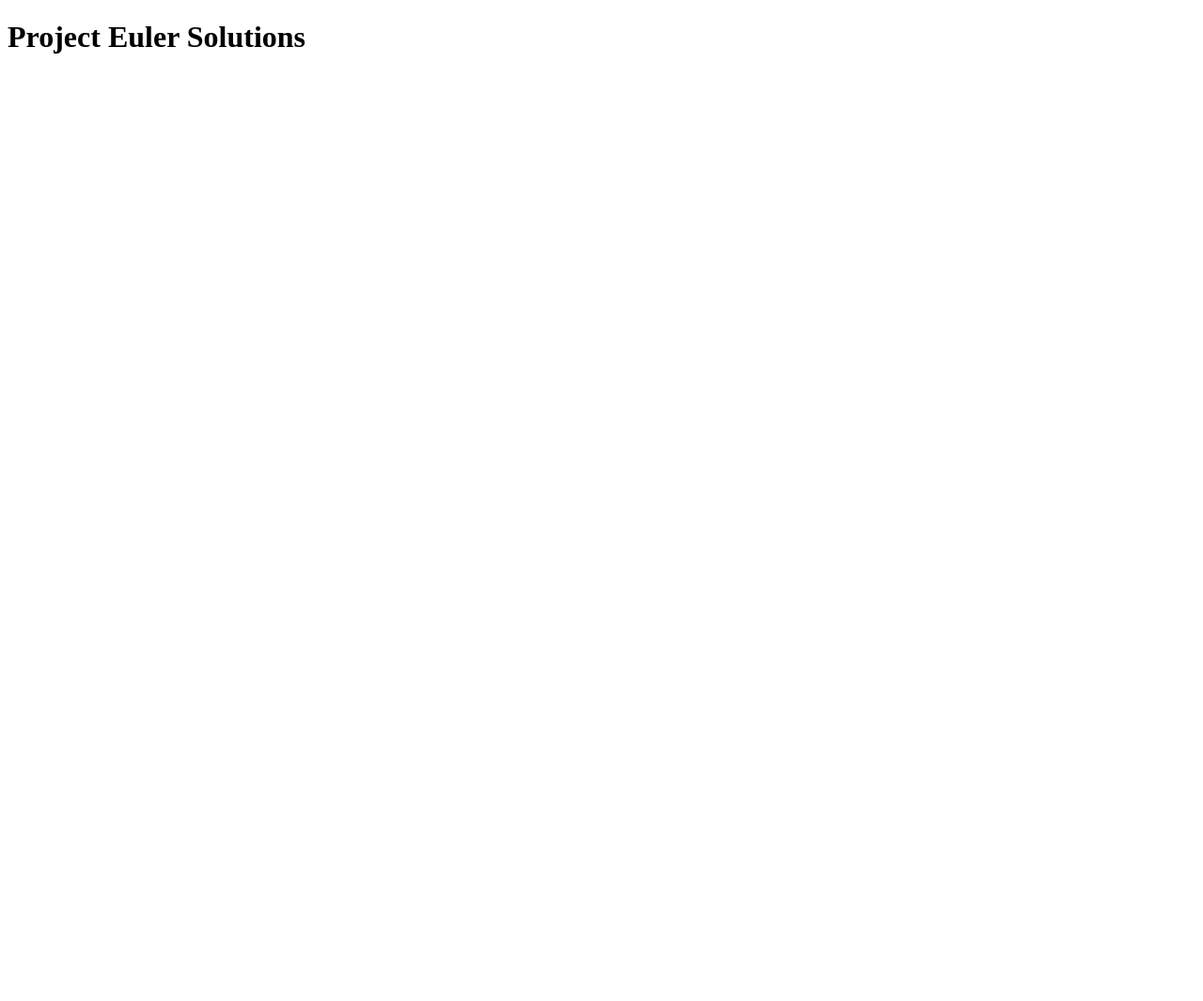
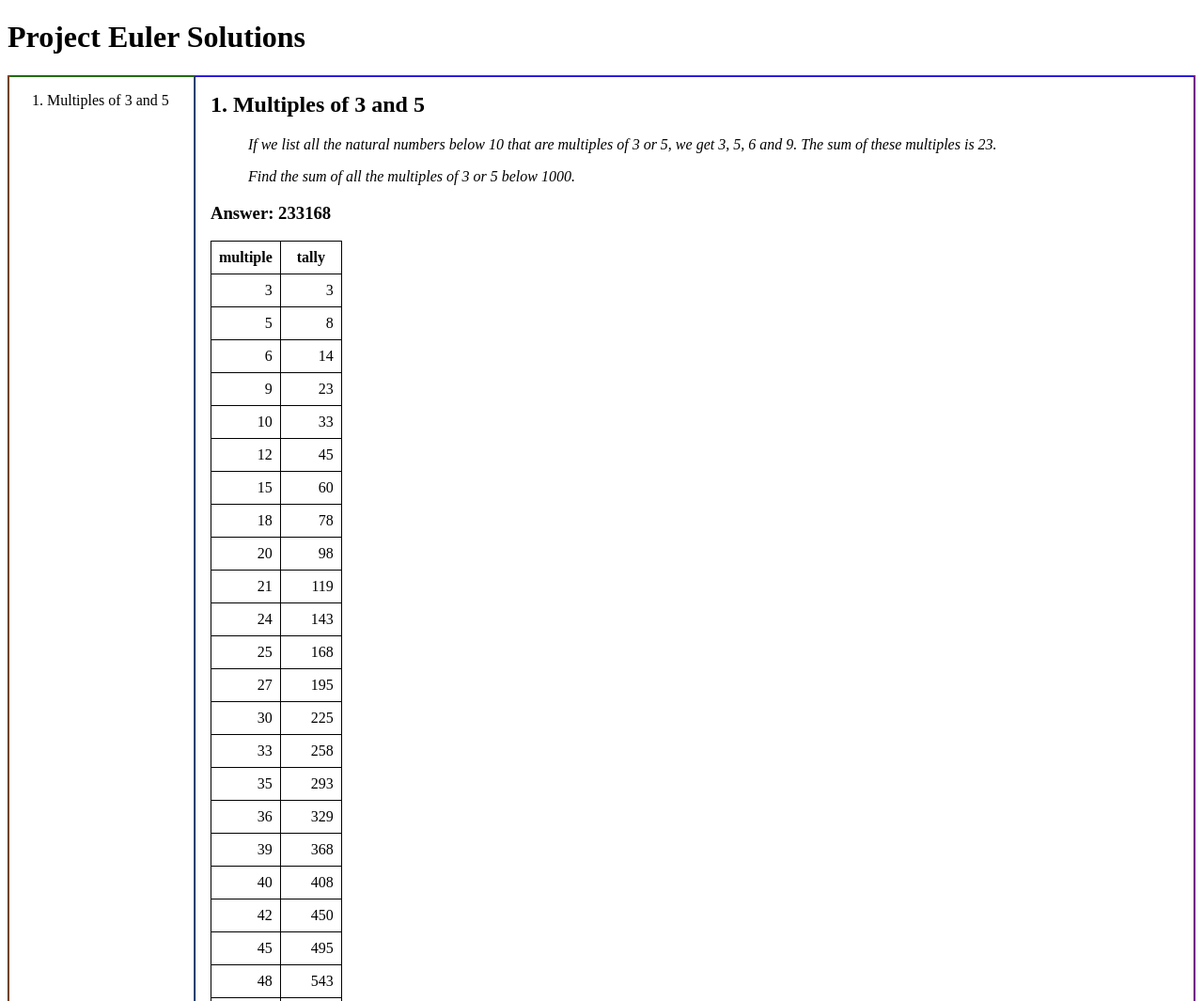
Before and after one commit to jeffs/js-euler, a website with bundled scripts: page index.html in a window 1280 px wide. Shown: the top 1065 px of the page at 94% size. Before the commit the page ends 800 px from the top, so only its background shows below. Built offline with nearby package versions, Linux system fonts and the light colour scheme.

Commit message:
Lay out title, nav, and problem areas

```diff
--- /dev/null
+++ b/create.js
@@ -0,0 +1,11 @@
+export function createStyled(tagName, classNames, ...children) {
+  const elem = document.createElement(tagName);
+  elem.classList.add(...classNames);
+  elem.append(...children);
+  return elem;
+}
+export function create(tagName, ...children) {
+  const elem = document.createElement(tagName);
+  elem.append(...children);
+  return elem;
+}
--- a/index.html
+++ b/index.html
@@ -4,8 +4,15 @@
     <meta charset="UTF-8">
     <title>Project Euler Problem 1 Solution</title>
     <script src="main.js" type="module"></script>
+    <link href="style.css" rel="stylesheet">
 </head>
 <body>
     <h1>Project Euler Solutions</h1>
+    <section class="main">
+        <nav class="contents__nav">
+            <ol class="contents__list" id="contents__list"></ol>
+        </nav>
+        <article class="problem" id="problem"></article>
+    </section>
 </body>
 </html>
--- a/main.js
+++ b/main.js
@@ -1,5 +1,48 @@
+import { create, createStyled } from './create.js';
+import problem1 from './problem1.js';
+
+const problems = [
+  problem1(),
+];
+
+const getPane = function () {
+  const panes = new Array(problems.length);
+  return function (index) {
+    if (!panes[index]) {
+      const problem = problems[index];
+      const title = createStyled(
+        'h2',
+        ['problem__title'],
+        `${index + 1}. ${problem.title}`);
+      const paragraphs = problem.paragraphs.map(s => create('p', s));
+      const description = createStyled(
+        'blockquote',
+        ['problem__description'],
+        ...paragraphs);
+      const elem = problem.render();
+      panes[index] = create('div', title, description, elem);
+    }
+    return panes[index];
+  };
+}();
+
+function selectProblem(index) {
+  const pane = getPane(index);
+  const space = document.getElementById('problem');
+  if (space.firstChild) space.firstChild.remove();
+  space.append(pane);
+}
+
 function main() {
-  console.log('Hello, Euler');
+  const contents = document.getElementById('contents__list');
+  contents.append(...problems.map((problem, index) => {
+    const li = create('li', problem.title);
+    li.addEventListener('click', () => {
+      selectProblem(index);
+    });
+    return li;
+  }));
+  selectProblem(0);
 }
 
 main();
--- /dev/null
+++ b/problem1.js
@@ -0,0 +1,51 @@
+import { create, createStyled } from './create.js';
+
+function renderTableHead() {
+  return create(
+    'thead',
+    create('tr', create('th', 'multiple'), create('th', 'tally')));
+}
+
+function renderTableBodyRow([multiple, tally]) {
+  return create('tr',
+    createStyled('td', ['table__number'], multiple),
+    createStyled('td', ['table__number'], tally));
+}
+
+function renderTableBody(rows) {
+  return create('tbody', ...rows.map(renderTableBodyRow));
+}
+
+function renderTable(rows) {
+  return createStyled(
+    'table',
+    ['table'],
+    renderTableHead(),
+    renderTableBody(rows));
+}
+
+export default function problem1() {
+  return {
+    title: 'Multiples of 3 and 5',
+
+    paragraphs: [
+      `If we list all the natural numbers below 10 that are multiples of 3 or
+      5, we get 3, 5, 6 and 9. The sum of these multiples is 23.`,
+      `Find the sum of all the multiples of 3 or 5 below 1000.`
+    ],
+
+    render() {
+      let rows = [];
+      let sum = 0;
+      for (let i = 1; i < 1000; ++i) {
+        if (i % 3 === 0 || i % 5 === 0) {
+          sum += i;
+          rows.push([i, sum]);
+        }
+      }
+      const answer = createStyled('h3', ['problem__answer'], `Answer: ${sum}`);
+      const details = renderTable(rows);
+      return create('div', answer, details);
+    },
+  };
+}
--- /dev/null
+++ b/style.css
@@ -0,0 +1,48 @@
+.main {
+  display: flex;
+  border: 1px solid red;
+}
+
+.contents__nav {
+  min-height: 80vh;
+  width: 15rem;
+  padding-top: 1rem;
+  border: 1px solid green;
+}
+
+.contents__list {
+  margin: 0;
+}
+
+.problem {
+  border: 1px solid blue;
+  padding: 1rem;
+  min-height: 80vh;
+  min-height: 100%;
+  width: 100%;
+}
+
+.problem__title {
+  margin-top: 0;
+}
+
+.problem__description {
+  font-style: italic;
+}
+
+.problem__answer {
+  font-weight: bold;
+}
+
+.table {
+  border-collapse: collapse;
+}
+
+.table th, .table td {
+  border: 1px solid black;
+  padding: 0.5rem;
+}
+
+.table__number {
+  text-align: right;
+}
```
